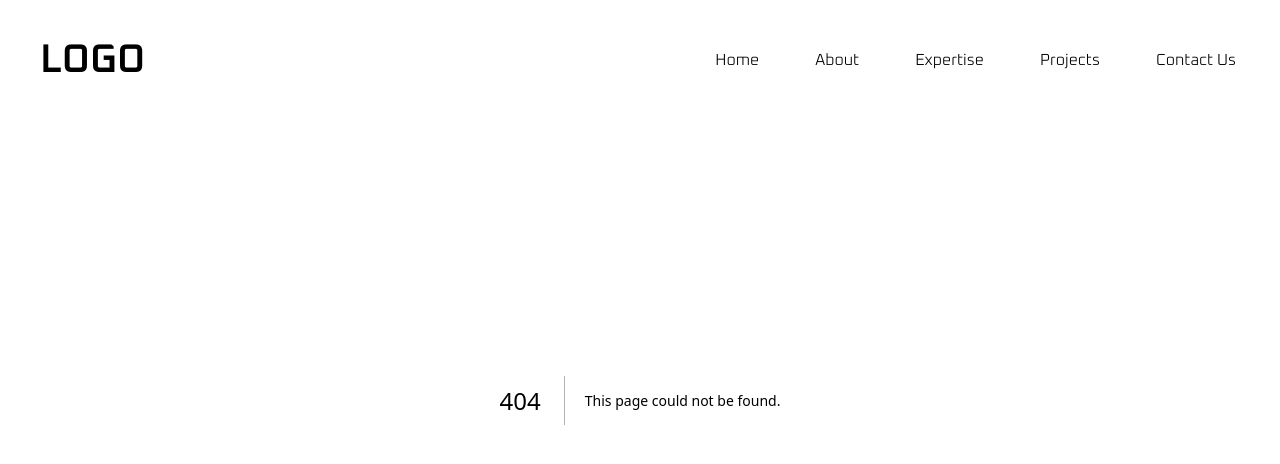
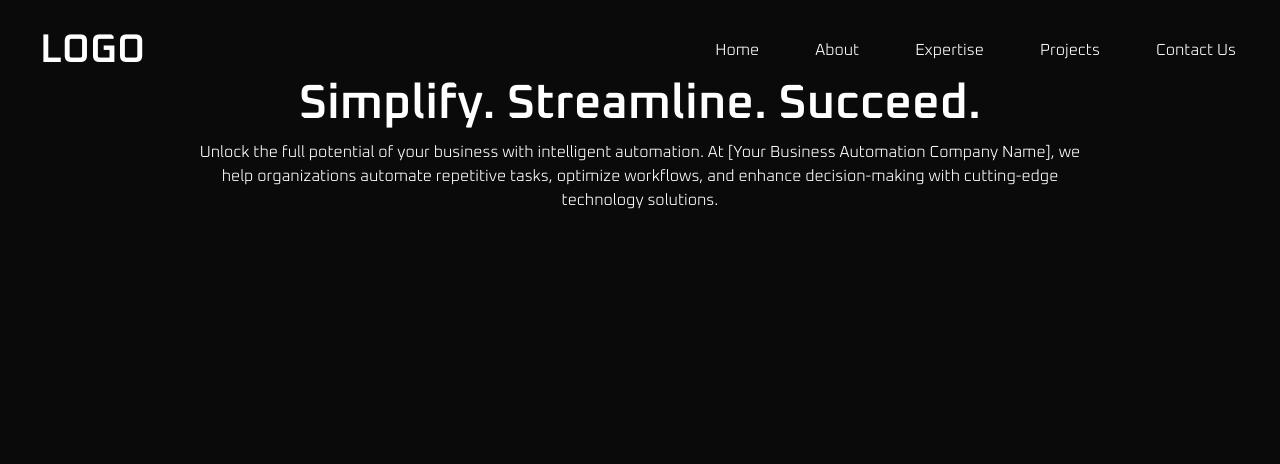
Before and after one commit to Maryammuhammadafzal/Bussiness-Automation-Landing-Page, a Next.js app: page /about in a window 1280 px wide. Before the commit this address had no page. Shown: the top 464 px of the page. Built offline with nearby package versions, Linux system fonts and the light colour scheme.

Commit message:
created about section

```diff
--- /dev/null
+++ b/src/app/about/page.tsx
@@ -0,0 +1,14 @@
+import React from 'react'
+
+const AboutPage = () => {
+    return (
+        <div className='w-full h-auto flex justify-center items-center md:py-20 py-10'>
+            <div className='w-full flex px-3 justify-center items-center text-center flex-col gap-3 h-auto'>
+                <h2 className='font-semibold lg:text-5xl sm:text-4xl xs:text-3xl text-2xl'>Simplify. Streamline. Succeed.</h2>
+                <p className='font-light sm:text-base xs:text-sm text-xs max-w-4xl'>Unlock the full potential of your business with intelligent automation. At [Your Business Automation Company Name], we help organizations automate repetitive tasks, optimize workflows, and enhance decision-making with cutting-edge technology solutions.</p>
+            </div>
+        </div>
+    )
+}
+
+export default AboutPage
--- a/src/app/page.tsx
+++ b/src/app/page.tsx
@@ -1,10 +1,12 @@
 import Image from "next/image";
 import HeroPage from "./hero/page";
+import AboutPage from "./about/page";
 
 export default function Home() {
   return (
    <div className="w-full h-auto overflow-hidden">
    <HeroPage/>
+   <AboutPage/>
     </div>
   );
 }
--- a/src/components/Header.tsx
+++ b/src/components/Header.tsx
@@ -1,10 +1,18 @@
 'use client'
 import { MenuIcon, X } from 'lucide-react'
 import Link from 'next/link'
-import React, { useState } from 'react'
+import React, { useEffect, useState } from 'react'
 
 const Header = () => {
     const [isOpen, setIsOpen] = useState(false);
+    const [offset, setOffset] = useState(0);
+    useEffect(() => {
+        const handleScroll = () => {
+            setOffset(window.scrollY);
+        }
+        window.addEventListener('scroll', handleScroll);
+        return () => window.removeEventListener('scroll', handleScroll);
+    } , []);
     const nav_data = [
         {
             name: 'Home',
@@ -26,9 +34,11 @@ const Header = () => {
             name: 'Contact Us',
             link: '/'
         },
-    ]
+    ];
+    console.log(offset);
+
     return (
-        <div className='w-full h-[120px] flex justify-center items-center fixed top-0 left-0'>
+        <div className={`${offset > 0 ? 'bg-black' : 'bg-transparent' } w-full h-[100px] flex justify-center items-center fixed top-0 left-0`}>
             <div className='w-full h-full flex justify-between items-center gap-4 lg:px-8 px-5'>
                 <Link href='/' className='w-auto h-auto'>
                     <p className='logo text-[40px] font-semibold px-2'>LOGO</p>
@@ -47,7 +57,7 @@ const Header = () => {
                     <nav className={`${isOpen ? 'translate-x-0 w-50 flex' : 'translate-x-50 w-0 hidden'} sm:hidden h-screen bg-black duration-700 fixed right-0 top-0`}>
                         <ul className='w-full h-full py-6 px-3 flex flex-col gap-6'>
                             <li className='w-full flex justify-end items-center p-3'>
-                                <X onClick={()=> setIsOpen(false)} size={32} />
+                                <X onClick={() => setIsOpen(false)} size={32} />
                             </li>
                             {
                                 nav_data.map(({ name, link }, index) => (
```
